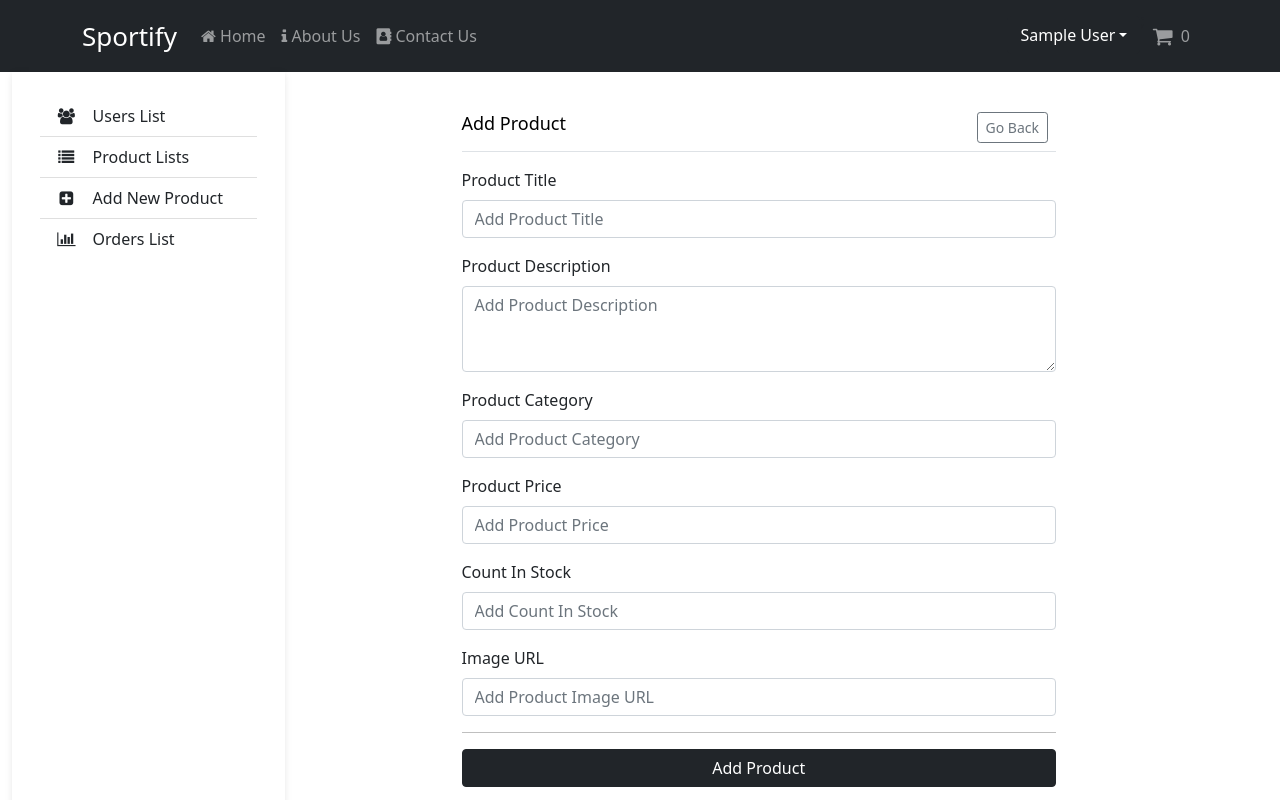
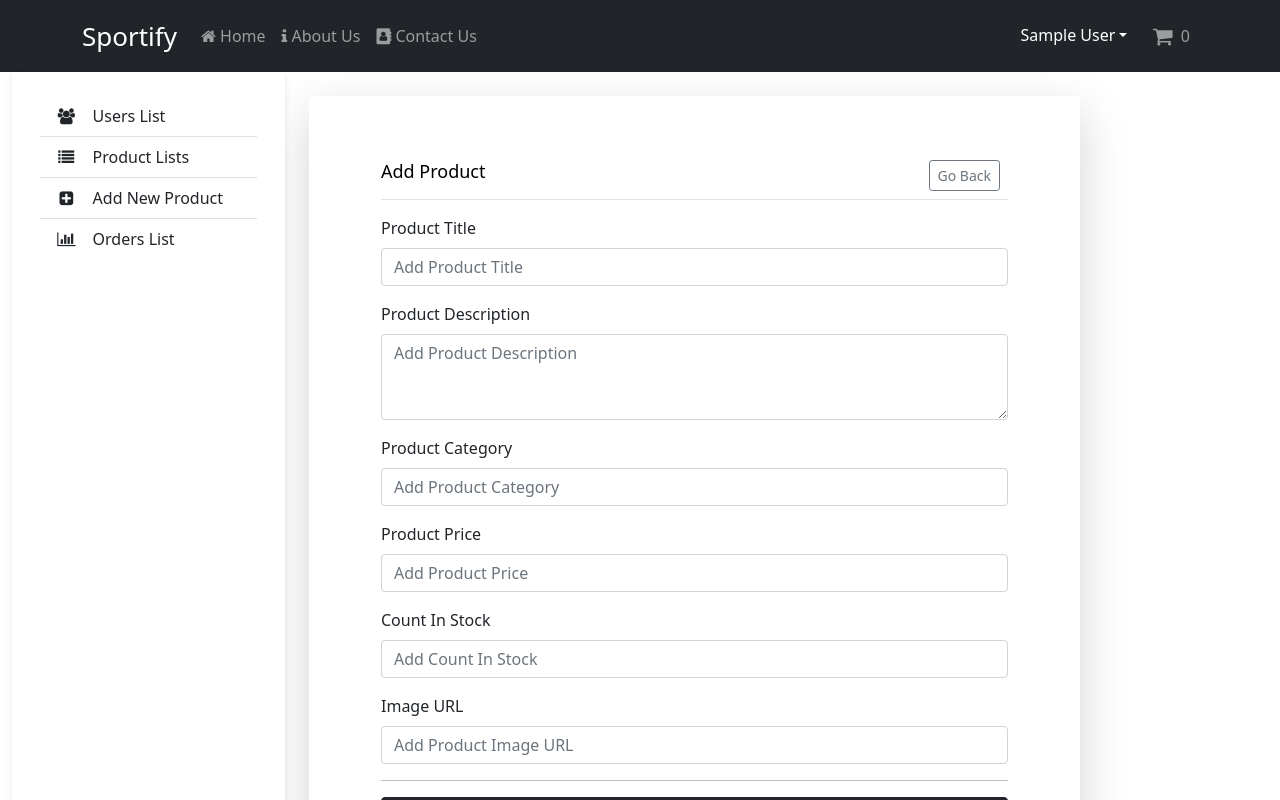
Before and after one commit to pratikbhadane24/Sportify-in-ReactJS, a React (Create React App) app in the folder client/: page /admin/addnewproduct in a window 1280 px wide. Shown: the top 800 px of the page. Built offline with nearby package versions, Linux system fonts and the light colour scheme; sample sign-in values are in the browser's storage.

Commit message:
finalized stylings

```diff
--- a/client/src/components/Navbar.js
+++ b/client/src/components/Navbar.js
@@ -25,7 +25,7 @@ export default function Navbar() {
             aria-label="Toggle navigation"
           >
             <span className="text-light">
-              <i className="fa fa-bars" ></i>
+              <i className="fa fa-bars"></i>
             </span>
           </button>
           <a className="navbar-brand" href="/">
@@ -69,12 +69,13 @@ export default function Navbar() {
                   >
                     <li>
                       <a className="dropdown-item" href="/profile">
-                        Profile
+                        Profile &nbsp;<i class="fa fa-user"></i>
                       </a>
                     </li>
                     <li>
                       <a className="dropdown-item" href="/orders">
-                        Orders
+                        Orders &nbsp;
+                        <i class="fa fa-shopping-bag"></i>
                       </a>
                     </li>
                     <li
@@ -83,7 +84,8 @@ export default function Navbar() {
                         dispatch(logoutUser());
                       }}
                     >
-                      Logout
+                      Logout &nbsp;
+                      <i class="fa fa-sign-out"></i>
                     </li>
                   </ul>
                 </div>
--- a/client/src/screens/Addproduct.js
+++ b/client/src/screens/Addproduct.js
@@ -31,9 +31,9 @@ export default function Addproduct() {
   };
 
   return (
-    <div className="text-start">
+    <div className="text-start shadow-lg p-5 mb-5 bg-body rounded">
       {loading && <Loader />}
-      <main className="col-md-9 ms-sm-auto col-lg-10 px-md-4">
+      <main className=" ms-sm-auto px-md-4">
         <div className="d-flex justify-content-between flex-wrap flex-md-nowrap align-items-center pt-3 pb-2 mb-3 border-bottom">
           <h1 className="h2">Add Product</h1>
           <div className="btn-toolbar mb-2 mb-md-0">
@@ -49,7 +49,7 @@ export default function Addproduct() {
         </div>
       </main>
       <form onSubmit={addproduct}>
-        <div className="col-md-9 ms-sm-auto col-lg-10 px-md-4">
+        <div className="ms-sm-auto px-md-4">
           <div className="mb-3">
             <label className="form-label">Product Title</label>
             <input
--- a/client/src/screens/Editproduct.js
+++ b/client/src/screens/Editproduct.js
@@ -50,7 +50,7 @@ export default function Editproduct({ match }) {
   }
 
   return (
-    <div className="text-start">
+    <div className="text-start shadow-lg p-5 mb-5 bg-body rounded">
       {loading && (
         <div className="text-center">
           <Loader />
@@ -64,7 +64,7 @@ export default function Editproduct({ match }) {
       {updateerror && <Error error="Something went wrong!" />}
       {product && (
         <form onSubmit={editproduct}>
-          <div className="col-md-9 ms-sm-auto col-lg-10 px-md-4">
+          <div className="ms-sm-auto px-md-4">
             <div className="mb-3">
               <h4>Edit Product</h4>
               <label className="form-label">Product Title</label>
--- a/client/src/screens/Ordersscreen.js
+++ b/client/src/screens/Ordersscreen.js
@@ -48,9 +48,9 @@ export default function Ordersscreen() {
                       <td>{order.transactionId}</td>
                       <td>
                         {order.isDelivered ? (
-                          <li>Delivered</li>
+                          <li className="list-group-item bg-success">Delivered</li>
                         ) : (
-                          <li>Order Placed</li>
+                          <li className="list-group-item bg-info">Order Placed</li>
                         )}
                       </td>
                     </tr>
--- a/client/src/screens/Profilescreen.js
+++ b/client/src/screens/Profilescreen.js
@@ -30,7 +30,7 @@ export default function Profilescreen() {
 
   return (
     <div className="signup-form container">
-      <form className="card" onSubmit={update}>
+      <form className="card shadow-lg p-3 mb-5 bg-body rounded" onSubmit={update}>
         <h4>Update Your Profile</h4>
         <h1 className="text-center">You can update your Profile from here:</h1>
         {loading && <Loader />}
```
